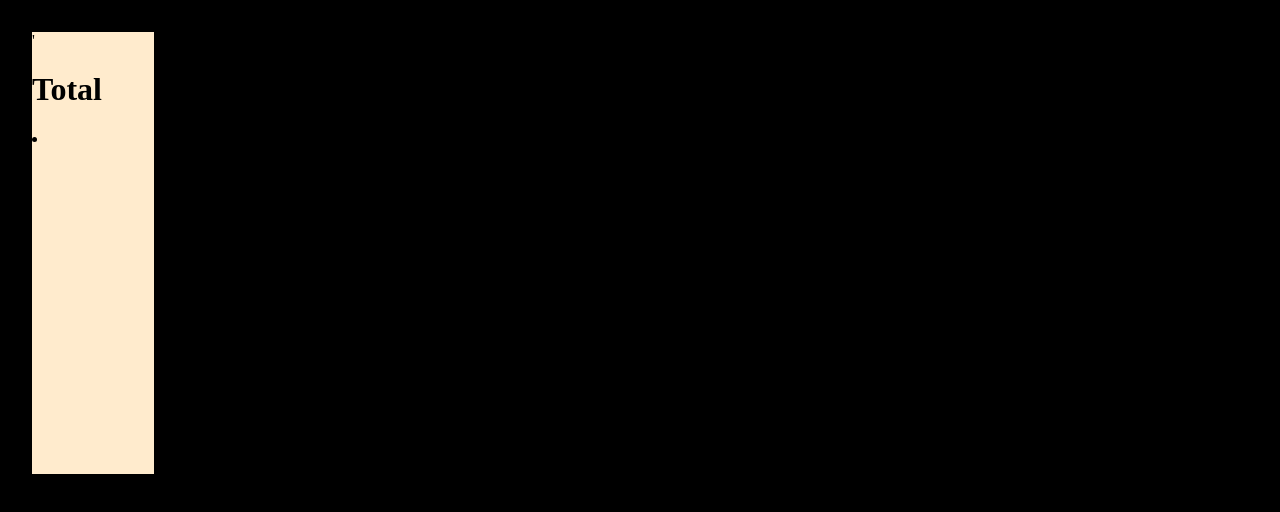
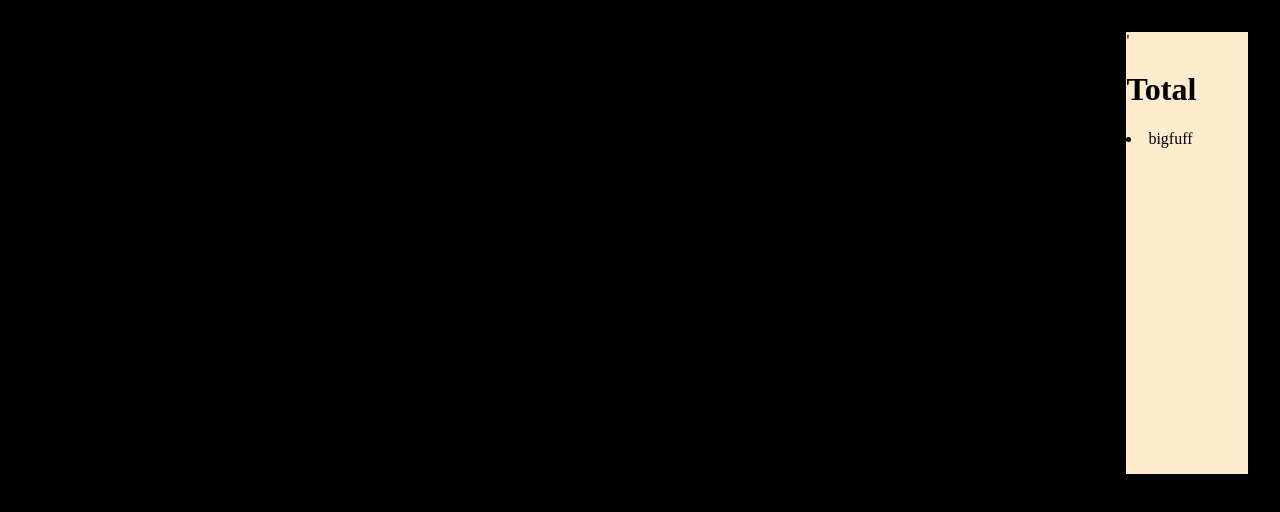
Before and after one commit to augustoramirez46/taller-react-webAvnz, a React (Create React App) app: page / in a window 1280 px wide. Shown: the top 512 px of the page. Built offline with nearby package versions, Linux system fonts and the light colour scheme.

Commit message:
added sass & a snippet of data sharing to the list

```diff
--- a/package.json
+++ b/package.json
@@ -12,6 +12,7 @@
     "@types/react": "^17.0.0",
     "@types/react-dom": "^17.0.0",
     "@types/react-router-dom": "^5.1.7",
+    "node-sass": "^5.0.0",
     "react": "^17.0.1",
     "react-dom": "^17.0.1",
     "react-router-dom": "^5.2.0",
--- a/public/index.html
+++ b/public/index.html
@@ -9,12 +9,12 @@
       name="description"
       content="Web site created using create-react-app"
     />
-    <link rel="apple-touch-icon" href="%PUBLIC_URL%/logo192.png" />
+   <!-- <link rel="apple-touch-icon" href="%PUBLIC_URL%/logo192.png" />-->
     <!--
       manifest.json provides metadata used when your web app is installed on a
       user's mobile device or desktop. See https://developers.google.com/web/fundamentals/web-app-manifest/
     -->
-    <link rel="manifest" href="%PUBLIC_URL%/manifest.json" />
+   <!-- <link rel="manifest" href="%PUBLIC_URL%/manifest.json" />-->
     <!--
       Notice the use of %PUBLIC_URL% in the tags above.
       It will be replaced with the URL of the `public` folder during the build.
--- a/src/components/PriceSum/PriceSum.tsx
+++ b/src/components/PriceSum/PriceSum.tsx
@@ -1,18 +1,18 @@
 import * as React from 'react';
-import './PriceSum.css'
+import { PedalInfo } from '../../utils/pedalInfo';
+
 
 interface PriceSumProps {
-    name: string;
-    price: string;
-
-
+    list: PedalInfo[],
 }
 
-export const PriceSum: React.FC<PriceSumProps> = ({ price }) => {
-
+export const PriceSum: React.FC<PriceSumProps> = ({ list }) => {
+    // const [pedalPrice, setpedalPrice] = React.useState(testPedals);
+    console.log(list)
     return (<div className='PriceSum'>'
         <h1>Total</h1>
-        <li></li>
+
+        <li>{list[1].name}</li>
 
     </div>);
 }
--- a/src/containers/App/App.css
+++ b/src/containers/App/App.css
@@ -1,6 +1,6 @@
 * {
+  -webkit-box-sizing: border-box;
           box-sizing: border-box;
-
 }
 
 html,
@@ -12,16 +12,25 @@ body {
 body {
   width: 100vw;
   height: 100vh;
-
 }
 
 main {
   background-color: black;
   width: 100%;
   height: 100vh;
+  display: -webkit-box;
+  display: -ms-flexbox;
+  display: flex;
+  -webkit-box-orient: horizontal;
+  -webkit-box-direction: reverse;
+      -ms-flex-direction: row-reverse;
+          flex-direction: row-reverse;
+  padding: 2em;
+}
 
-    display: flex;
-    flex-direction: row;
-    padding: 2em;
-
+.PriceSum {
+  background-color: blanchedalmond;
+  height: 60%;
+  width: 10%;
 }
+/*# sourceMappingURL=App.css.map */
--- /dev/null
+++ b/src/containers/App/App.scss
@@ -0,0 +1,29 @@
+* {
+    box-sizing: border-box;
+
+}
+
+html,
+body {
+    margin: 0;
+    padding: 0;
+}
+
+body {
+    width: 100vw;
+    height: 100vh;
+
+}
+
+main {
+    background-color: black;
+    width: 100%;
+    height: 100vh;
+
+    display: flex;
+    flex-direction: row-reverse;
+    padding: 2em;
+
+}
+
+@import '../../components/PriceSum/PriceSum';
--- a/src/containers/App/App.tsx
+++ b/src/containers/App/App.tsx
@@ -1,44 +1,45 @@
 import React from 'react';
 import { PriceSum } from '../../components/PriceSum/PriceSum';
 import './App.css'
-import { HashRouter } from 'react-router-dom';
+import { HashRouter, Route } from 'react-router-dom';
+import { Home } from '../Home/Home';
 
 const testPedals = [
     {
         id: 0,
         name: 'siracha',
-        price: '$35'
+        price: 35
     },
     {
         id: 1,
         name: 'bigfuff',
-        price: '$56'
+        price: 56
     },
     {
         id: 2,
         name: 'metalarea',
-        price: '$44'
+        price: 44,
     },
     {
         id: 3,
         name: 'flumes',
-        price: '$10'
+        price: 10
     }
 ];
 
 export const App = () => {
 
-
-
     return (<main>
 
-        <HashRouter>
+        <HashRouter basename={process.env.PUBLIC_URL}>
 
-            <PriceSum name='1' price='2'></PriceSum>
+            <Route path="/home" component={Home} />
+
+            <PriceSum list={testPedals}></PriceSum>
 
         </HashRouter>
+
     </main>
-
 
     );
 }
--- /dev/null
+++ b/src/containers/Home/Home.tsx
@@ -0,0 +1,11 @@
+import React from 'react';
+
+interface HomeProps {
+
+}
+
+export const Home: React.FC<HomeProps> = () => {
+    return <div>
+        <h1>home</h1>
+    </div>;
+}
--- /dev/null
+++ b/src/utils/pedalInfo.tsx
@@ -0,0 +1,5 @@
+export type PedalInfo = {
+    id: number,
+    name: string,
+    price: number,
+}
```
Also changed, not shown: src/components/PriceSum/_PriceSum.scss (renamed from src/components/PriceSum/PriceSum.css), 2 other files (tests, documents, lock files or other folders). Lines whose indentation alone changed are shown as unchanged.
